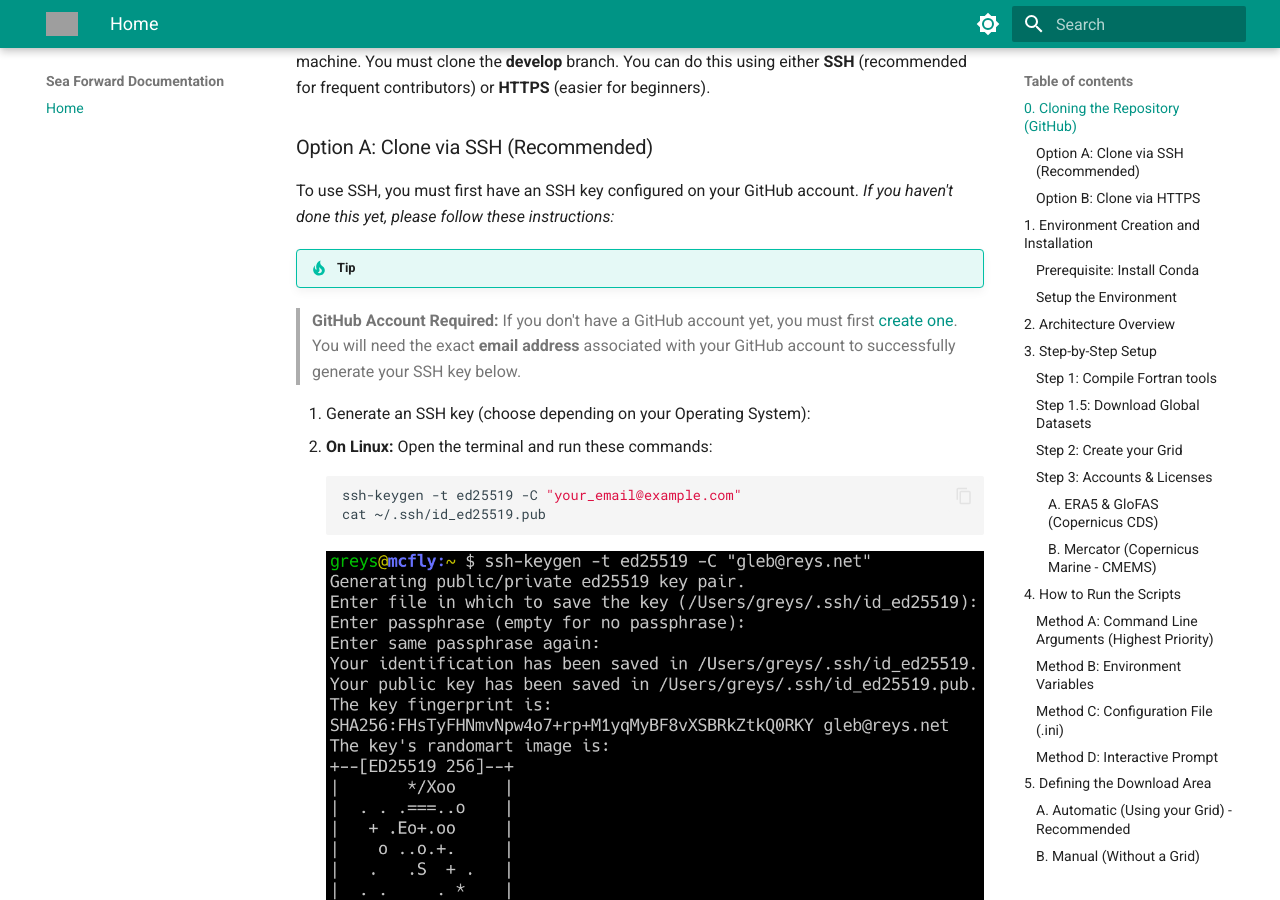
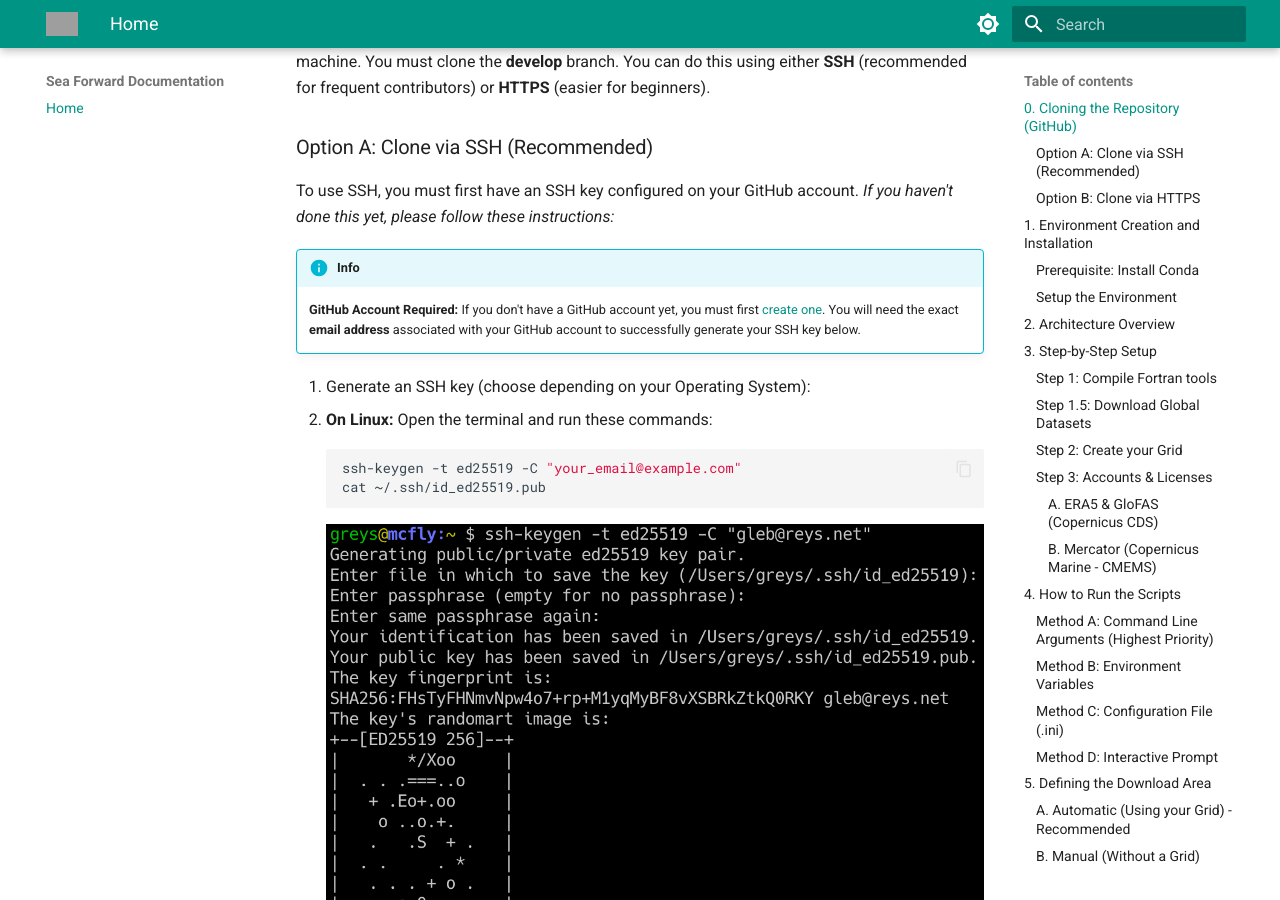
Before and after one commit to Njiecheu/sea-forward, an MkDocs documentation site: the page built from docs/index.md, in a window 1280 px wide and 900 px high, scrolled down 350 px. Built offline with MkDocs 1.6.1 and Material for MkDocs 9.7.7, drawn with Linux system fonts in a browser that asks for light colours; grey boxes are pictures that could not be loaded.

Commit message:
info et note ok pour phase 0.

````diff
--- a/docs/index.md
+++ b/docs/index.md
@@ -13,8 +13,8 @@
 To use SSH, you must first have an SSH key configured on your GitHub account.
 _If you haven't done this yet, please follow these instructions:_
 
-!!!tip
-> **GitHub Account Required:** If you don't have a GitHub account yet, you must first [create one](https://github.com/join). You will need the exact **email address** associated with your GitHub account to successfully generate your SSH key below.
+!!!info
+    **GitHub Account Required:** If you don't have a GitHub account yet, you must first [create one](https://github.com/join). You will need the exact **email address** associated with your GitHub account to successfully generate your SSH key below.
 
 1. Generate an SSH key (choose depending on your Operating System):
    - **On Linux:** Open the terminal and run these commands:
@@ -172,7 +172,7 @@
 ```
 
 !!!note
-> If the compilation is successful, you will see some compiler output ending without any "Error" messages. If you see a `gfortran: command not found` error, please verify that you ran `conda activate croco_pyenv` first.
+    If the compilation is successful, you will see some compiler output ending without any "Error" messages. If you see a `gfortran: command not found` error, please verify that you ran `conda activate croco_pyenv` first.
 
 ### Step 1.5: Download Global Datasets
 
````
